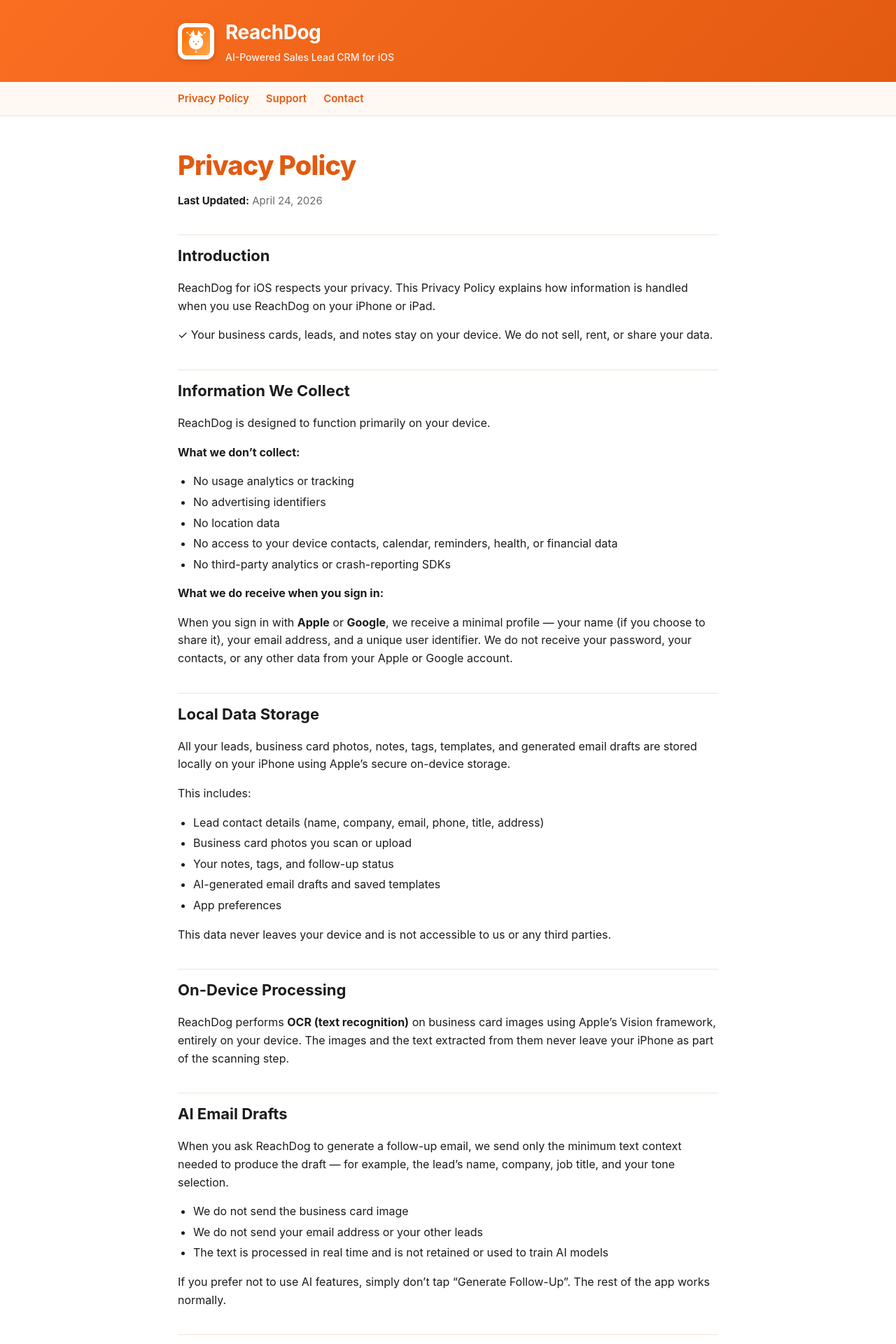
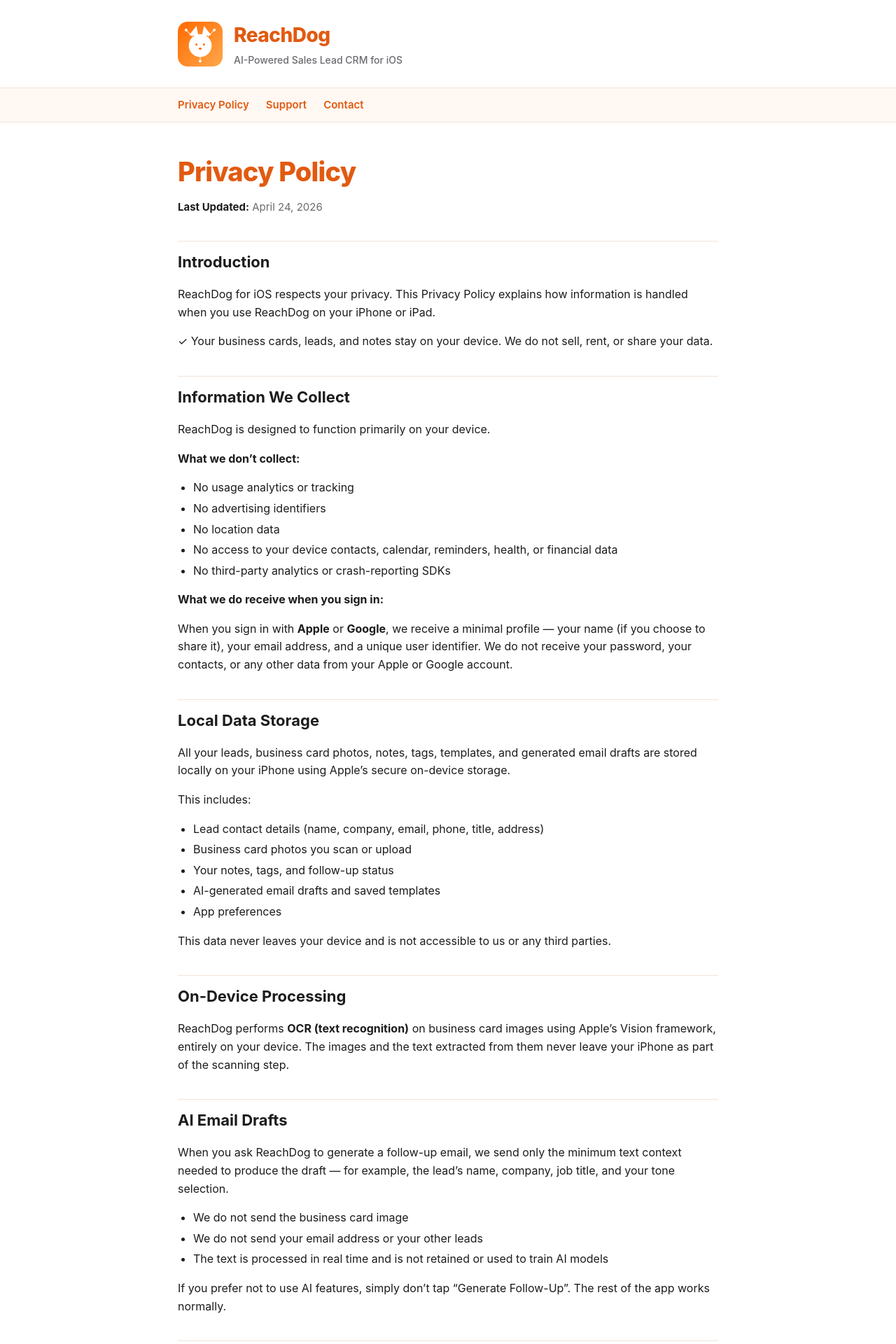
Before and after one commit to biceps1/ReachDogPrivacy-Support, a Jekyll site: the page built from index.md, in a window 1280 px wide. Shown: the top 1920 px of the page at 70% size. Built offline with Jekyll 4.4.1, drawn with Linux system fonts in a browser that asks for light colours.

Commit message:
Switch header to white background so logo shows clean

```diff
--- a/_layouts/default.html
+++ b/_layouts/default.html
@@ -27,10 +27,10 @@
       line-height: 1.6;
     }
     header.site {
-      background: linear-gradient(135deg, var(--brand) 0%, var(--brand-dark) 100%);
-      color: #fff;
-      padding: 24px 0;
-      box-shadow: 0 2px 14px rgba(250, 110, 34, 0.20);
+      background: #FFFFFF;
+      color: var(--text);
+      padding: 28px 0;
+      border-bottom: 1px solid var(--border);
     }
     header.site .wrap {
       max-width: 820px;
@@ -41,22 +41,20 @@
       gap: 16px;
     }
     header.site img.logo {
-      width: 52px;
-      height: 52px;
-      border-radius: 12px;
-      background: #fff;
-      padding: 6px;
-      box-shadow: 0 2px 8px rgba(0,0,0,0.15);
+      width: 64px;
+      height: 64px;
+      border-radius: 14px;
+      display: block;
     }
     header.site a.brand {
-      color: #fff;
+      color: var(--brand-dark);
       text-decoration: none;
       font-size: 28px;
-      font-weight: 700;
+      font-weight: 800;
       letter-spacing: -0.5px;
     }
     header.site .tagline {
-      color: rgba(255,255,255,0.92);
+      color: var(--muted);
       font-size: 14px;
       font-weight: 500;
       margin-top: 2px;
```
